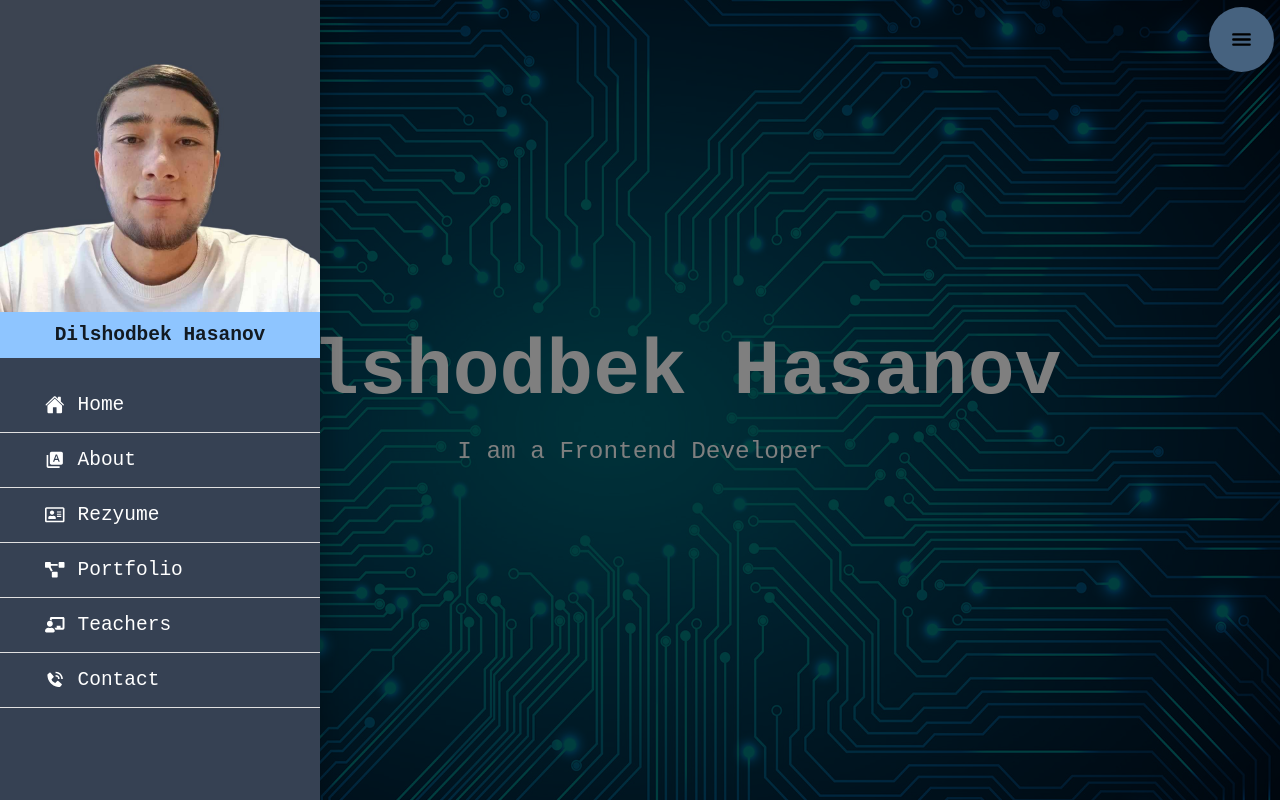
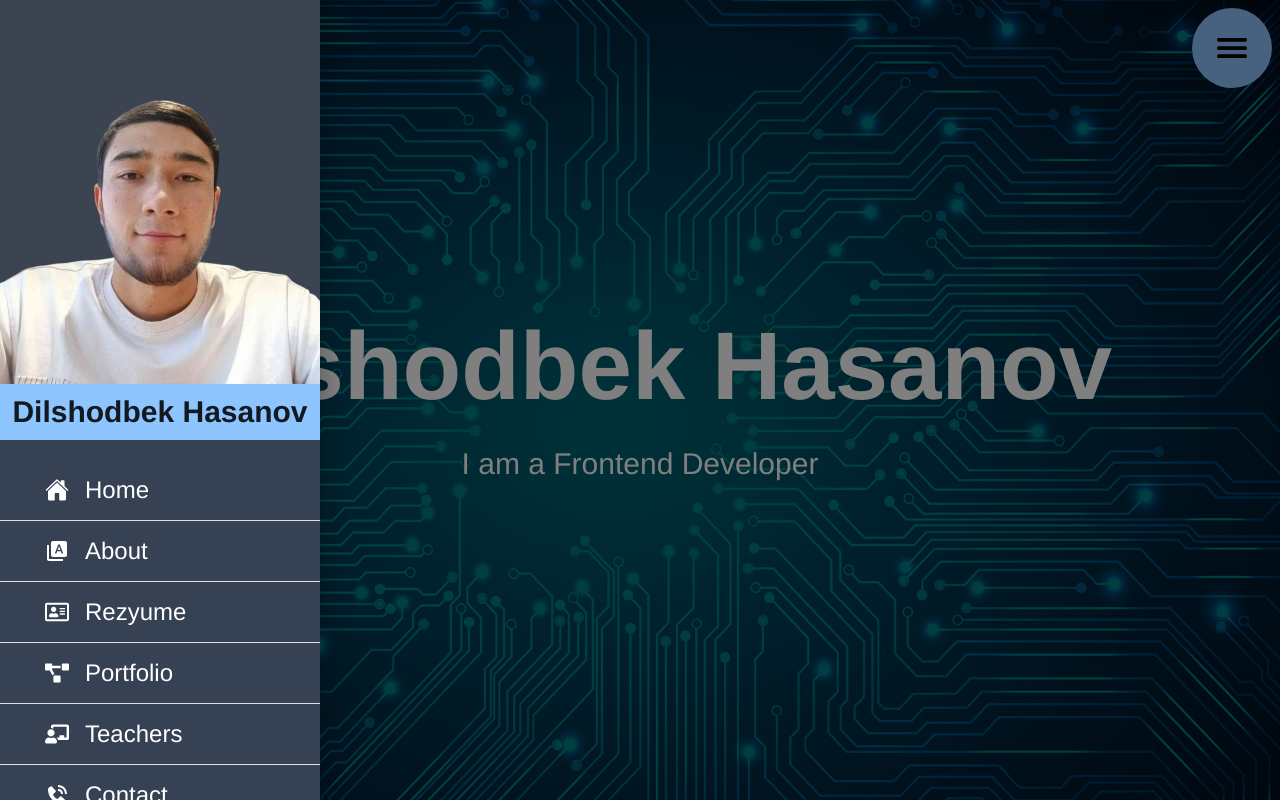
Before and after one commit to dilshodbek0515/myPortfolio, a React (Vite) app: page / in a window 1280 px wide. Both pictures are taken after a click on the icon 1241 px from the left and 39 px from the top of the page. Built offline with nearby package versions, Linux system fonts and the light colour scheme.

Commit message:
portfolio

```diff
--- a/src/components/sidebar/Sidebar.jsx
+++ b/src/components/sidebar/Sidebar.jsx
@@ -23,7 +23,7 @@ const Sidebar = ({ open, toggleDrawer }) => {
           alt='Dilshodbek Hasanov'
         />
         <h2
-          className='w-full text-2xl bg-blue-300 text-center font-bold'
+          className='w-full text-3xl bg-blue-300 text-center font-bold'
           style={{ padding: '10px' }}
         >
           Dilshodbek Hasanov
--- a/src/index.css
+++ b/src/index.css
@@ -2,7 +2,7 @@
     padding: 0;
     margin: 0;
     box-sizing: border-box;
-    font-family: monospace;
+    font-family: 'Franklin Gothic Medium', 'Arial Narrow', Arial, sans-serif;
     scroll-behavior: smooth;
 }
 
```
